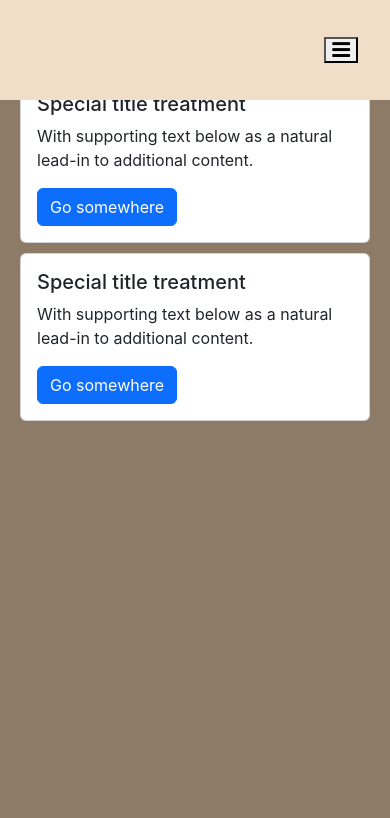
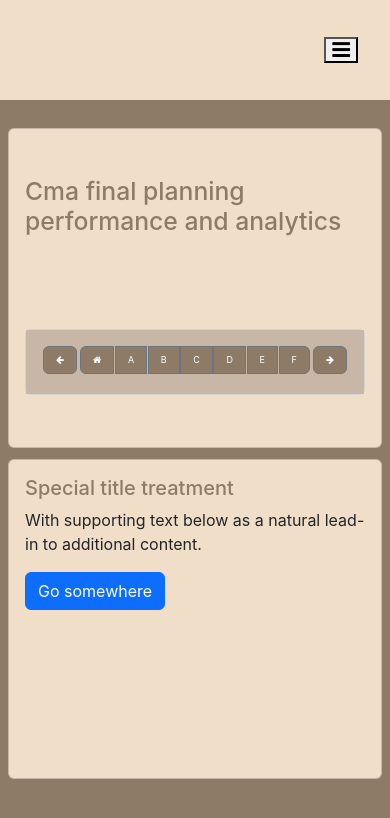
Before and after one commit to hellboy2310/Education, a React (Create React App) app in the folder education-website/: page /cmapart1 in a window 390 px wide. Shown: the top 818 px of the page. Built offline with nearby package versions, Linux system fonts and the light colour scheme.

Commit message:
cmapart1 half website done

```diff
--- a/education-website/src/components/cmapart1.css
+++ b/education-website/src/components/cmapart1.css
@@ -1,43 +1,117 @@
 :root {
     --darkpurple: #18122B;
     --white: #ffffff;
-    --lightest:#F1DEC9;
-    --iconColors:#C8B6A6;
+    --lightest: #F1DEC9;
+    --iconColors: #C8B6A6;
     --darkbrown: #8D7B68;
 }
 
 
-.Cmapart1_main_container{
+.Cmapart1_main_container {
     padding-left: 13rem;
     padding-top: 6rem;
-    width: 100%;
+
 
 
 }
+
+.cmacard1,
+.cmacard2 {
+    background-color: var(--lightest);
+    height: 20rem;
+}
+
+
+.cmacard1 h2 {
+    color: var(--darkbrown);
+    padding-top: 2rem;
+}
+
+.content_buttons {
+    justify-content: space-around;
+
+}
+
+.box-holding-buttons {
+    height: 4rem;
+    background-color: var(--iconColors);
+}
+
+.i_am_button {
+    background-color: var(--darkbrown);
+    font-size: 11px;
+
+}
+
+.i_am_button_holding-subjects {
+    margin-left: 0.2rem;
+    margin-right: 0.2rem;
+    background-color: var(--darkbrown);
+    font-size: 11px;
+}
+
+.Cma_heading {
+    height: 11rem;
+}
+.cmacard2 h5 {
+    color: var(--darkbrown);
+}
+
+.section_a{
+    margin: 0.5rem 1rem 0.5rem 13rem;
+}
+
+
+
 @media (max-width: 900px) {
-
     .Cmapart1_main_container {
-
-        padding: 4rem 0.5rem 2rem 2rem;
+      padding: 4rem 0.5rem 2rem 0.5rem; /* Remove the left padding and set it to 0.5rem */
       display: flex;
       justify-content: center;
       align-items: center;
       flex-direction: column;
     }
-    .cmacard1{
+
+    .cmacard1 {
       margin-top: 3%;
       padding: 0%;
+    }
 
-   }
-   .cmacard2{
+    .cmacard2 {
       margin-top: 3%;
       padding: 0;
     }
-    /* .launchPad_row{
-       padding-left: 3rem;
+
+
   }
 
-    .launchPad_row2{
-       padding-left: 3rem;
-    } */
+  @media (max-width: 767px) {
+    .Cmapart1_main_container {
+
+      display: flex;
+      justify-content: center;
+      align-items: center;
+      flex-direction: column;
     }
+
+    .cmacard1 {
+      margin-top: 4rem;
+      padding: 0%;
+    }
+
+    .cmacard2 {
+      margin-top: 3%;
+      padding: 0;
+    }
+    .i_am_button_holding-subjects{
+        margin-left: 0.1rem;
+        margin-right: 0.1rem;
+        font-size: 9px;
+    }
+    .i_am_button{
+        font-size: 9px;
+    }
+    .content_buttons{
+
+    }
+  }
--- a/education-website/src/components/cmapart1.js
+++ b/education-website/src/components/cmapart1.js
@@ -4,18 +4,39 @@ import './cmapart1.css'
 function Cmapart1() {
     return (
 
+
             <div class="row Cmapart1_main_container" >
-  <div class="col-sm-12 col-lg-6 cmacard1">
-    <div class="card">
+                <div class=" col-lg-5 ">
+                    <div class="card cmacard1 col-sm-12">
                         <div class="card-body">
-        <h5 class="card-title">Special title treatment</h5>
-        <p class="card-text">With supporting text below as a natural lead-in to additional content.</p>
-        <a href="#" class="btn btn-primary">Go somewhere</a>
+                            <h2 class="card-title Cma_heading">Cma final planning performance and analytics</h2>
+                            <div class="card card_container ">
+                                <div class="card-body  box-holding-buttons ">
+                                    <div class="btn-toolbar content_buttons" role="toolbar" aria-label="Toolbar with button groups">
+                                        <div class="btn-group mr-2 " role="group" aria-label="First group">
+                                            <button type="button" class="btn btn-secondary i_am_button"><i class="fa fa-arrow-left" aria-hidden="true"></i></button>
+
+                                        </div>
+                                        <div class="btn-group mr-2" role="group" aria-label="Second group">
+                                            <button type="button" class="btn btn-secondary i_am_button_holding-subjects"><i class="fa fa-home" aria-hidden="true"></i></button>
+                                            <button type="button" class="btn btn-secondary i_am_button_holding-subjects">A</button>
+                                            <button type="button" class="btn btn-secondary i_am_button_holding-subjects">B</button>
+                                            <button type="button" class="btn btn-secondary i_am_button_holding-subjects">C</button>
+                                            <button type="button" class="btn btn-secondary i_am_button_holding-subjects">D</button>
+                                            <button type="button" class="btn btn-secondary i_am_button_holding-subjects">E</button>
+                                            <button type="button" class="btn btn-secondary i_am_button_holding-subjects">F</button>
+                                        </div>
+                                        <div class="btn-group" role="group" aria-label="Third group">
+                                            <button type="button" class="btn btn-secondary i_am_button"><i class="fa fa-arrow-right" aria-hidden="true"></i></button>
                                         </div>
                                     </div>
                                 </div>
-  <div class="col-sm-12 col-lg-6 cmacard2">
-    <div class="card">
+                            </div>
+                        </div>
+                    </div>
+                </div>
+                <div class="col-sm-12 col-lg-7 ">
+                    <div class="card cmacard2">
                         <div class="card-body">
                             <h5 class="card-title">Special title treatment</h5>
                             <p class="card-text">With supporting text below as a natural lead-in to additional content.</p>
```
Also changed, not shown: education-website/src/components/launchPad.css (+7 -4 lines). Lines whose indentation alone changed are shown as unchanged.
